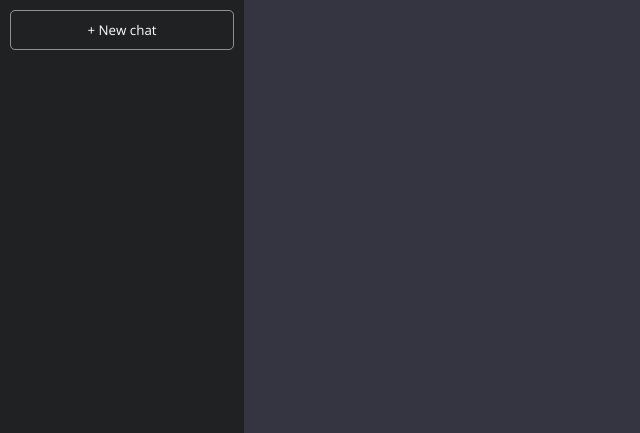
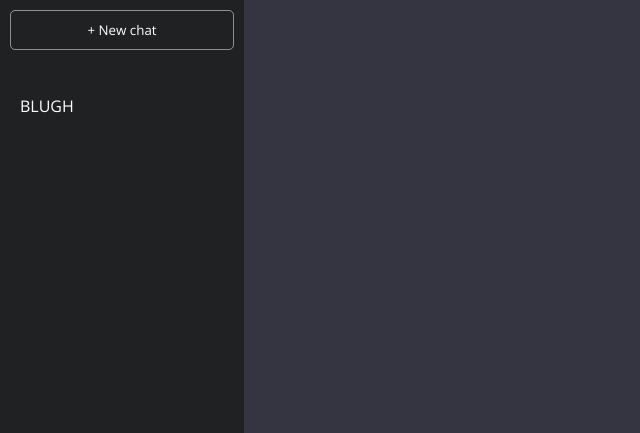
Before and after one commit to kpilszak/chatgpt-clone, a React (Create React App) app: page / in a window 1280 px wide. Shown: the top 433 px of the page, without its empty margins (0-640 px from the left). Built offline with nearby package versions, Linux system fonts and the light colour scheme.

Commit message:
Add history list elements

```diff
--- a/src/App.js
+++ b/src/App.js
@@ -3,7 +3,9 @@ const App = () => {
     <div className="app">
       <section className="side-bar">
         <button>+ New chat</button>
-        <ul className="history"></ul>
+        <ul className="history">
+          <li>BLUGH</li>
+        </ul>
         <nav>
           <p>Made by Klaudia</p>
         </nav>
--- a/src/index.css
+++ b/src/index.css
@@ -37,6 +37,18 @@ nav {
   margin: 10px;
 }
 
+.history {
+  padding: 10px;
+  margin: 10px;
+  height: 100%;
+}
+
+.history li {
+  list-style-type: none;
+  padding: 15px 0;
+  cursor: pointer;
+}
+
 .main {
   height: 100vh;
   width: 100%;
```
